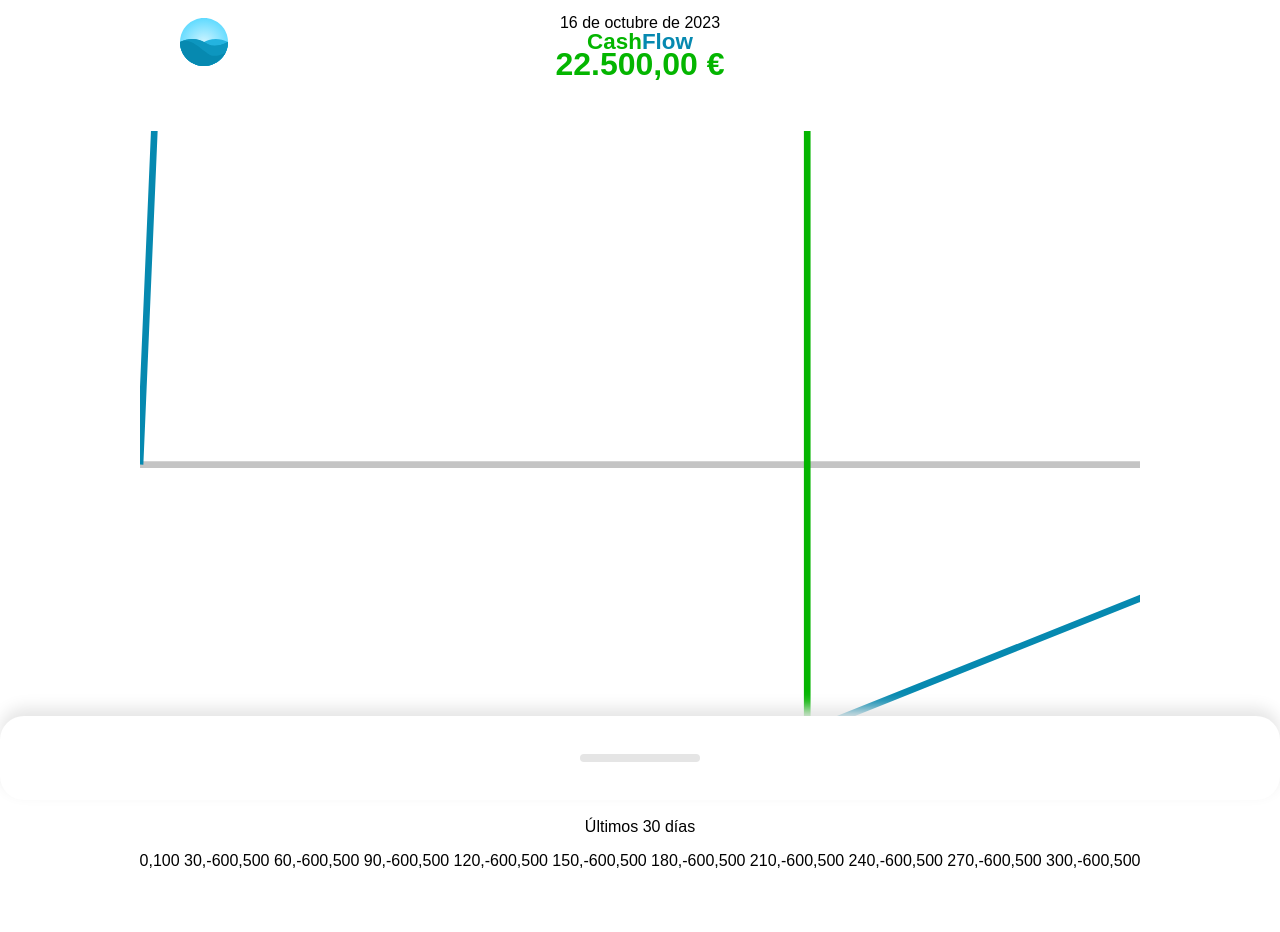
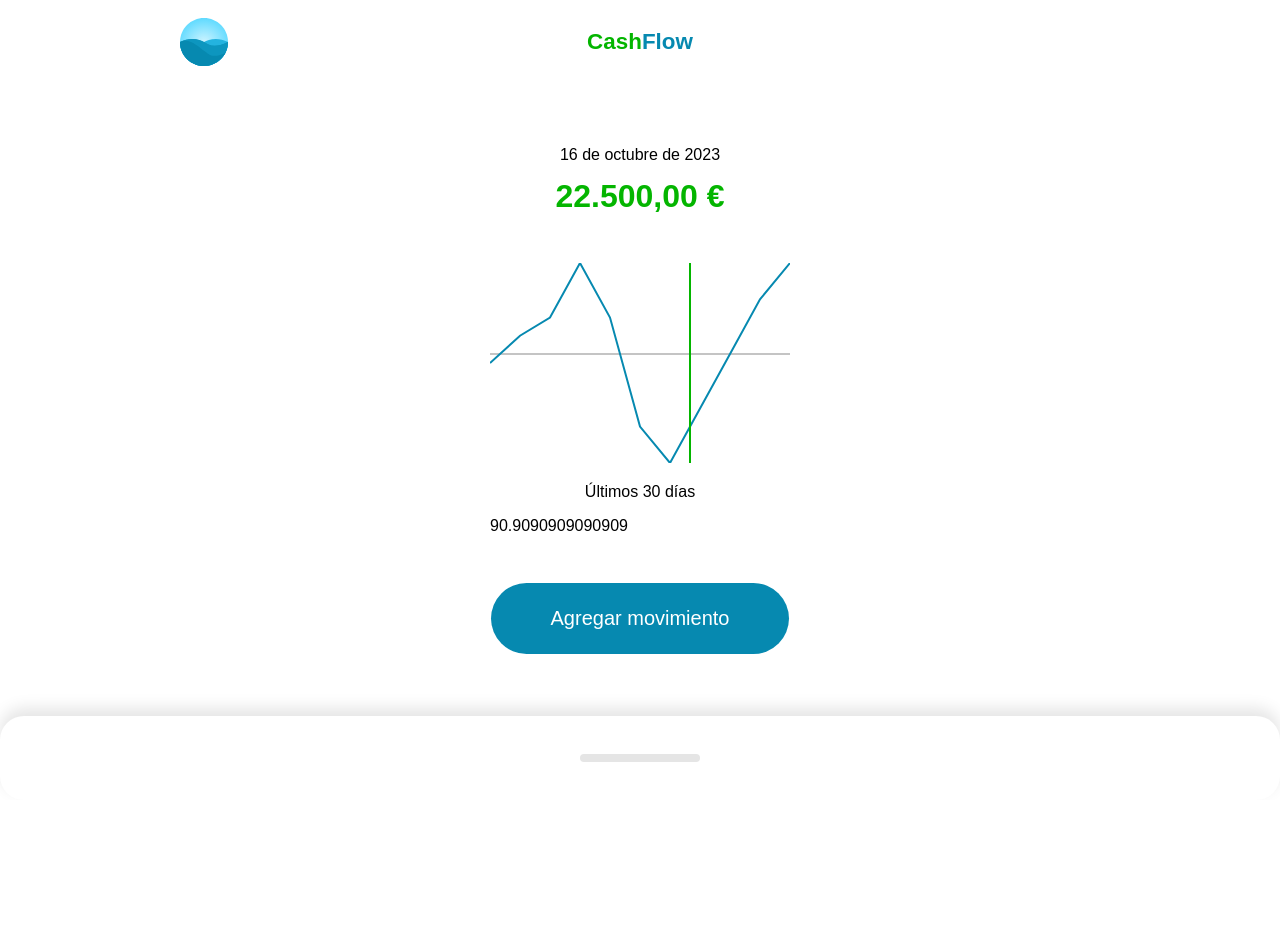
Before and after one commit to vimaik/curso_practico_de_vue.js, a Vue app: page / in a window 1280 px wide. Shown: the top 932 px of the page. After the commit the page ends 800 px from the top, so only its background shows below. Built offline with nearby package versions, Linux system fonts and the light colour scheme.

Commit message:
14.Creación de la lógica del gráfico

```diff
--- a/src/components/Resume/Graphic.vue
+++ b/src/components/Resume/Graphic.vue
@@ -7,9 +7,9 @@
                 stroke="#c4c4c4"
                 stroke-width="2"
                 x1="0"
-                y1="100"
+                :y1="yZeroPoint"
                 x2="300"
-                y2="100"
+                :y2="yZeroPoint"
             />
             <polyline
                 fill="none"
@@ -27,7 +27,7 @@
             />
         </svg>
         <p>Últimos 30 días</p>
-        <p>{{ points }}</p>
+        <div>{{ yZeroPoint }}</div>
     </div>
 
 </template>
@@ -44,17 +44,35 @@ const props = defineProps({
 
 const { amounts } = toRefs(props);
 
-const amountToPixels = () => {
+const amountToPixels = (amount) => {
     const minAmount = Math.min(...amounts.value);
     const maxAmount = Math.max(...amounts.value);
 
-    return `${minAmount},${maxAmount}`;
+    const amountsRange = Math.abs(minAmount) + Math.abs(maxAmount);
+    const amountAbs = amount + Math.abs(minAmount);
+
+    // 200 es la altura fijada del viewBox del polyline, en el proyecto
+    // Esto es un regla de 3 para calcular la equivalencia de valores
+    // (importes) reales adaptados al viewBox:
+    //
+    //      amountRange <-> 200
+    //        amountAbs <-> x
+    const viewBoxAdaptedAmount = (amountAbs * 200) / amountsRange;
+
+    // Como el viewBox va de 0 a -200, por su naturaleza, invertimos
+    // el eje de los valores para que los importe postitivos crezcan y
+    // los negativos decrezcan en el gráfico
+    return 200 - viewBoxAdaptedAmount;
 }
+
+const yZeroPoint = computed(() => {
+    return amountToPixels(0);
+});
 
 const points = computed(() => {
     const numPoints = amounts.value.length;
     // Array.prototype.reduce(funcion con los parámetros: variableAcumuladoraARetornar, valorActualdelArrayOriginal e indiceDelValorActualDelArrayOriginal' más ', valorInicialDeLaVariableAcumuladoraARetornar')
-    return Array(numPoints).fill(100).reduce((points, amount, i) => {
+    return amounts.value.reduce((points, amount, i) => {
         const x = (300/ numPoints) * (i + 1);
         const y = amountToPixels(amount);
         console.log(y);
```
